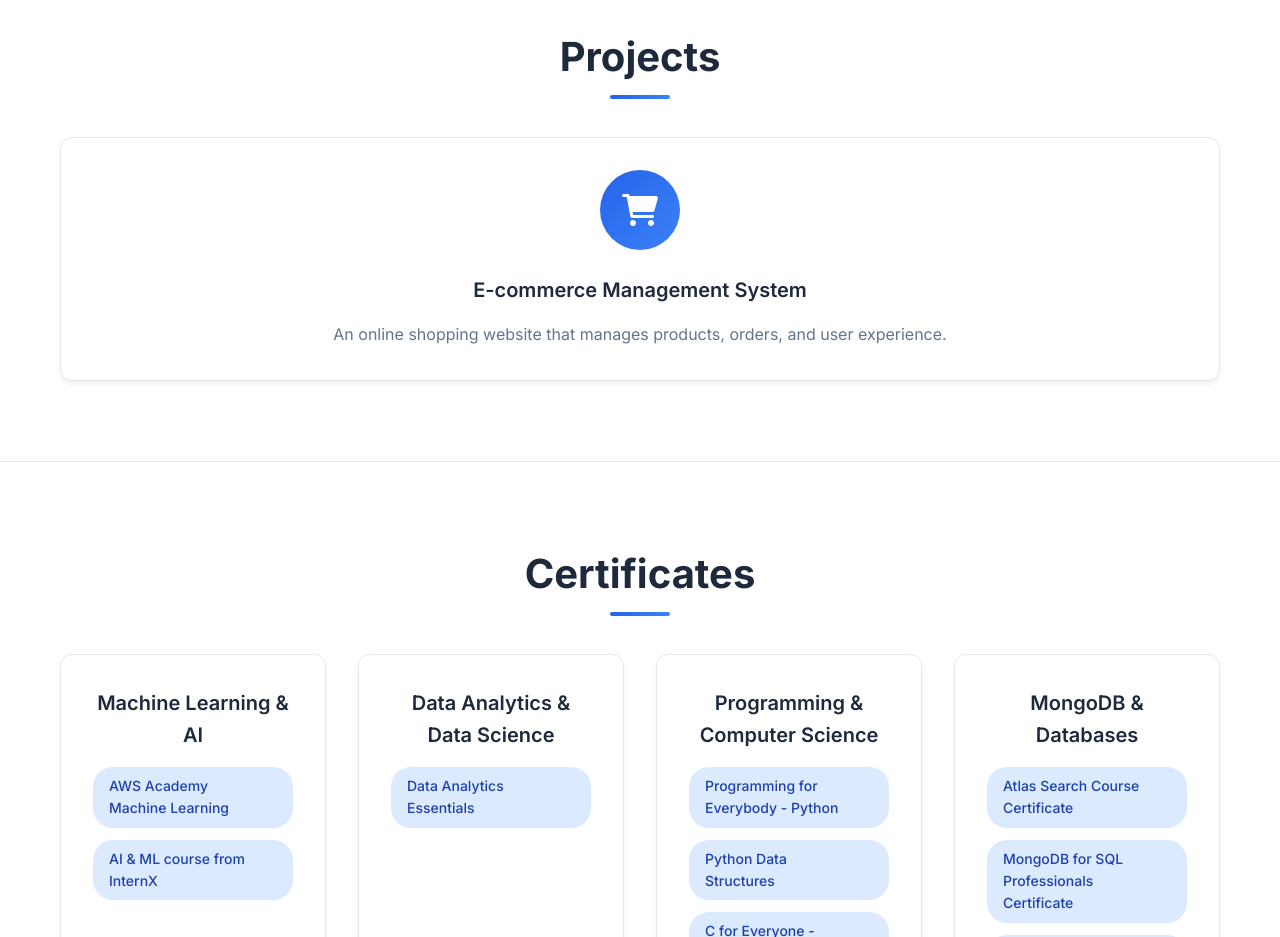
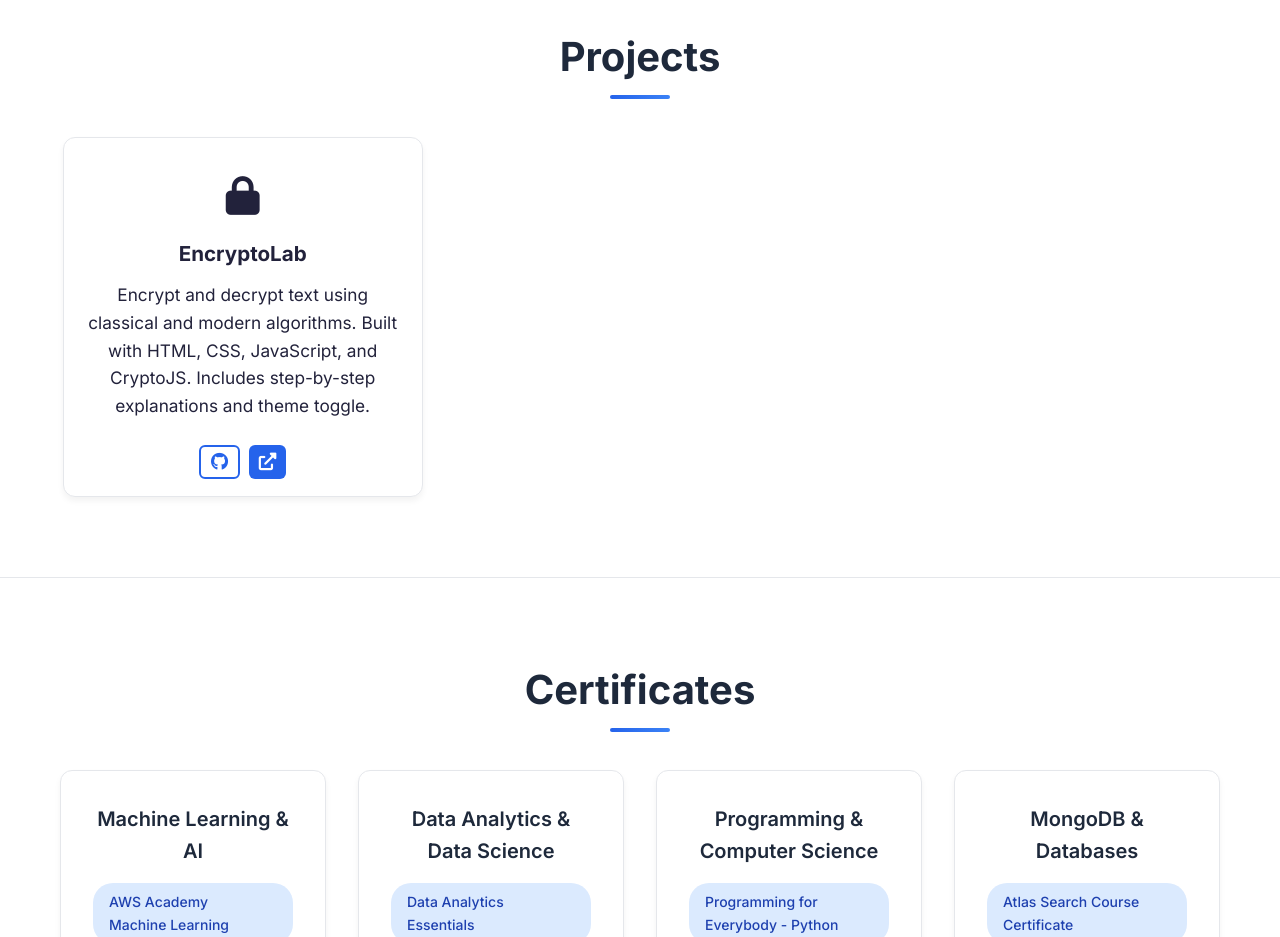
Before and after one commit to vbhargavbtk/portfolio, a plain HTML site: page public/index.html in a window 1280 px wide. Shown: the part 3200-4137 px from the top of the page. Drawn offline with Linux system fonts and the light colour scheme.

Commit message:
Refactor project card layout and styles in index.html; update project details for EncryptoLab

```diff
--- a/public/index.html
+++ b/public/index.html
@@ -418,51 +418,76 @@ html {
 /* Projects */
 .projects-grid {
     display: grid;
-    grid-template-columns: repeat(auto-fit, minmax(350px, 1fr));
+    grid-template-columns: repeat(3, 1fr);
     gap: 2rem;
+    justify-items: center;
 }
-
 .project-card {
-    background: white;
-    padding: 2rem;
+    background: #fff;
+    color: #22223B;
     border-radius: 12px;
-    box-shadow: 0 4px 6px rgba(0, 0, 0, 0.05);
+    box-shadow: 0 4px 6px rgba(0,0,0,0.05);
     border: 1px solid #e5e7eb;
+    display: flex;
+    flex-direction: column;
+    align-items: center;
+    justify-content: center;
+    aspect-ratio: 1 / 1;
+    width: 100%;
+    max-width: 360px;
+    min-width: 200px;
+    min-height: 300px;
+    font-weight: 600;
+    font-size: 1.1rem;
+    margin: 0 auto;
+    transition: transform 0.2s, box-shadow 0.2s;
     text-align: center;
-    transition: transform 0.3s ease, box-shadow 0.3s ease;
+    overflow: hidden;
+    padding: 1.5em 1em 1em 1em;
 }
-
 .project-card:hover {
-    transform: translateY(-5px);
-    box-shadow: 0 10px 25px rgba(0, 0, 0, 0.1);
+    transform: translateY(-5px) scale(1.03);
+    box-shadow: 0 10px 25px rgba(0,0,0,0.10);
 }
-
 .project-icon {
-    width: 80px;
-    height: 80px;
-    background: linear-gradient(135deg, #2563eb, #3b82f6);
-    border-radius: 50%;
+    font-size: 2.2em;
+    margin-bottom: 0.3em;
+}
+.project-desc {
+    font-size: 0.98em;
+    font-weight: 400;
+    color: #22223B;
+    margin-bottom: 0.7em;
+    display: block;
+    overflow: visible;
+    text-overflow: initial;
+    min-height: unset;
+}
+.project-links {
+    display: flex;
+    gap: 0.5em;
+    justify-content: center;
+    margin-top: auto;
+}
+.project-btn {
+    padding: 6px 10px;
+    font-size: 1em;
     display: flex;
     align-items: center;
-    justify-content: center;
-    margin: 0 auto 1.5rem;
+    border-radius: 6px;
 }
-
-.project-icon i {
-    font-size: 2rem;
-    color: white;
+@media (max-width: 900px) {
+    .projects-grid {
+        grid-template-columns: repeat(2, 1fr);
     }
-
-.project-card h3 {
-    font-size: 1.25rem;
-    font-weight: 600;
-    color: #1e293b;
-    margin-bottom: 1rem;
 }
-
-.project-card p {
-    color: #64748b;
-      line-height: 1.6;
+@media (max-width: 600px) {
+    .projects-grid {
+        grid-template-columns: 1fr;
+    }
+    .project-card {
+        max-width: 100%;
+    }
 }
 
 /* Contact */
@@ -920,11 +945,16 @@ html {
             <div class="projects-grid">
                 <div class="project-card">
                     <div class="project-icon">
-                        <i class="fas fa-shopping-cart"></i>
+                        <i class="fas fa-lock"></i>
                     </div>
-                    <h3>E-commerce Management System</h3>
-                    <p>An online shopping website that manages products, orders, and user experience.</p>
+                    <h3 style="margin-bottom: 0.5em;">EncryptoLab</h3>
+                    <p class="project-desc">Encrypt and decrypt text using classical and modern algorithms. Built with HTML, CSS, JavaScript, and CryptoJS. Includes step-by-step explanations and theme toggle.</p>
+                    <div class="project-links">
+                        <a href="https://github.com/vbhargavbtk/EncryptoLab" target="_blank" class="btn btn-secondary project-btn"><i class="fab fa-github"></i></a>
+                        <a href="https://encryptolab.vercel.app/" target="_blank" class="btn btn-primary project-btn"><i class="fas fa-external-link-alt"></i></a>
                     </div>
+                </div>
+                <!-- Add more project-card divs here for additional projects -->
             </div>
         </div>
     </section>
```
Lines whose indentation alone changed are shown as unchanged.
